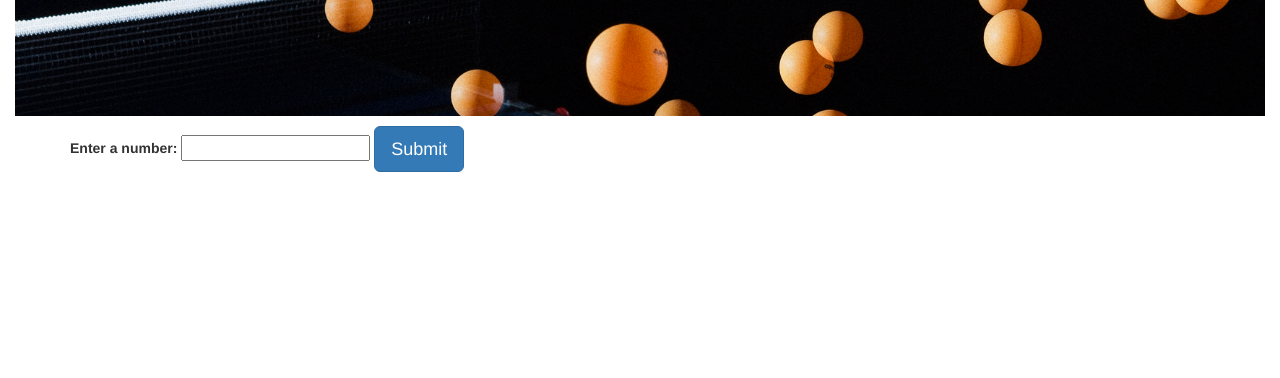
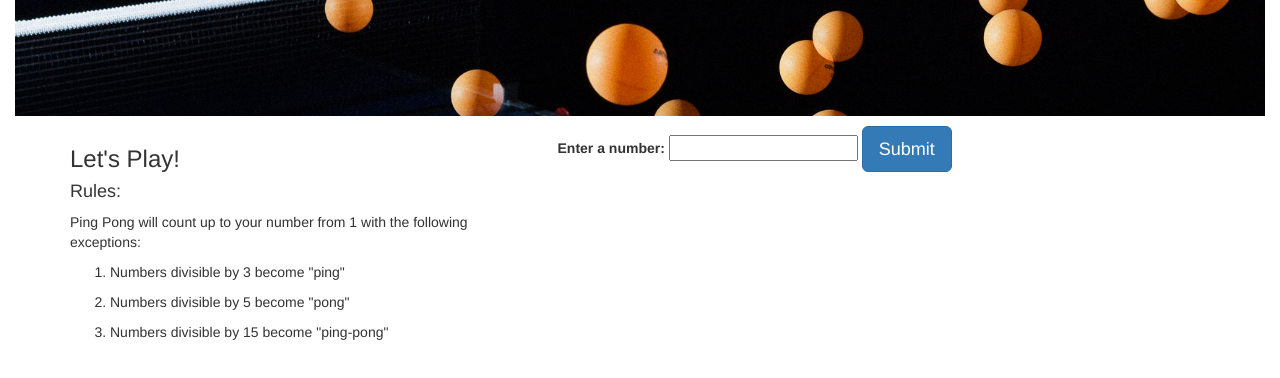
Before and after one commit to NewkirkS/Ping-Pong-Independent-Project, a plain HTML site: page index.html in a window 1280 px wide. Shown: the part 304-682 px from the top of the page. Drawn offline with nearby package versions, Linux system fonts and the light colour scheme.

Commit message:
Create grid system for main elements and add instructions.

```diff
--- a/css/styles.css
+++ b/css/styles.css
@@ -7,7 +7,6 @@ h1 {
   color: #005bc3;
 }
 
-/*==Parallax=Images==*/
 .parallaxImage {
   background-image: url("img1.jpg");
   min-height: 400px;
--- a/index.html
+++ b/index.html
@@ -14,16 +14,32 @@
       <div class="parallaxImage"><h1>Ping-Pong</h1></div>
     </div>
     <div class="container">
+      <div class="row">
+        <div class="col-sm-5">
+          <h3>Let's Play!</h3>
+          <h4>Rules:</h4>
+          <p>
+            Ping Pong will count up to your number from 1 with the following exceptions:
+          </p>
+          <ol>
+            <li>Numbers divisible by 3 become "ping"</li>
+            <li>Numbers divisible by 5 become "pong"</li>
+            <li>Numbers divisible by 15 become "ping-pong"</li>
+          </ol>
+        </div>
+        <div class="col-sm-5">
           <form>
             <div class="form-group">
               <label for="input">Enter a number:</label>
               <input type="number" id="numberInput">
               <button type="submit" class="btn btn-lg btn-primary">Submit</button>
             </div>
+          </form>
+        </div>
+      </div>
       <div id="outputDiv">
         <ul id="outputUl"></ul>
       </div>
-      </form>
     </div>
   </body>
 </html>
```
Lines whose indentation alone changed are shown as unchanged.
